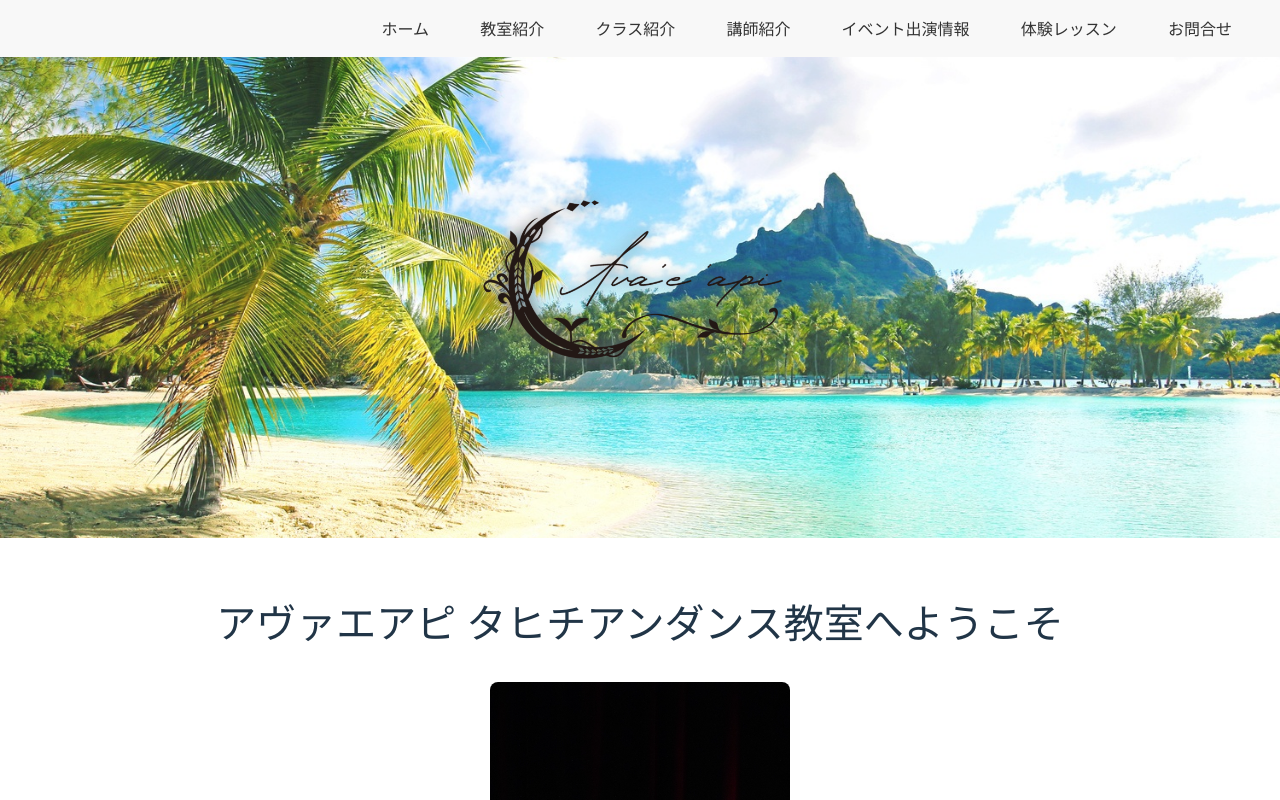
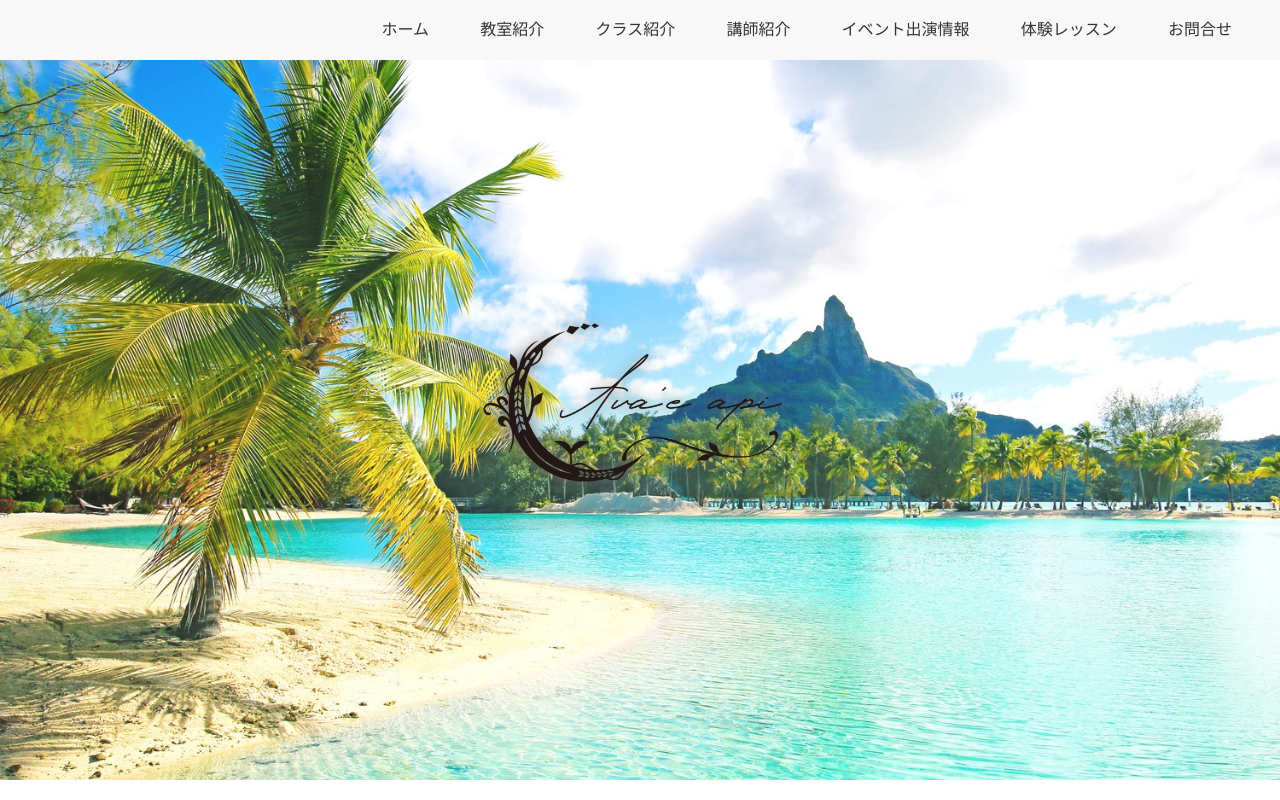
Before and after one commit to kthom123/tahitian-dance-site, a React (Vite) app in the folder client/: page / in a window 1280 px wide. Shown: the top 800 px of the page. Built offline with nearby package versions, Linux system fonts and the light colour scheme.

Commit message:
Edited the scrolling

```diff
--- a/client/src/components/Hero.css
+++ b/client/src/components/Hero.css
@@ -3,7 +3,7 @@
   background-image: url('/images/hero-bg.jpg');
   background-size: cover;
   background-position: center;
-  height: 10%;
+  height: 90vh;
   display: flex;
   align-items: center;
   justify-content: center;
--- a/client/src/components/Navbar.css
+++ b/client/src/components/Navbar.css
@@ -3,6 +3,7 @@ nav {
   background-color: #f8f8f8;
   padding: 1rem 2rem;
   width: 100%;
+  height: 60px;
   position: sticky;
   top: 0;
   z-index: 100;
--- a/client/src/index.css
+++ b/client/src/index.css
@@ -23,6 +23,8 @@ html, body, #root {
   height: 100%;
   width: 100%;
   scroll-behavior: smooth;
+  scroll-padding-top: 80px;
+  overflow-x: hidden;
 }
 
 /* Body styles */
```
